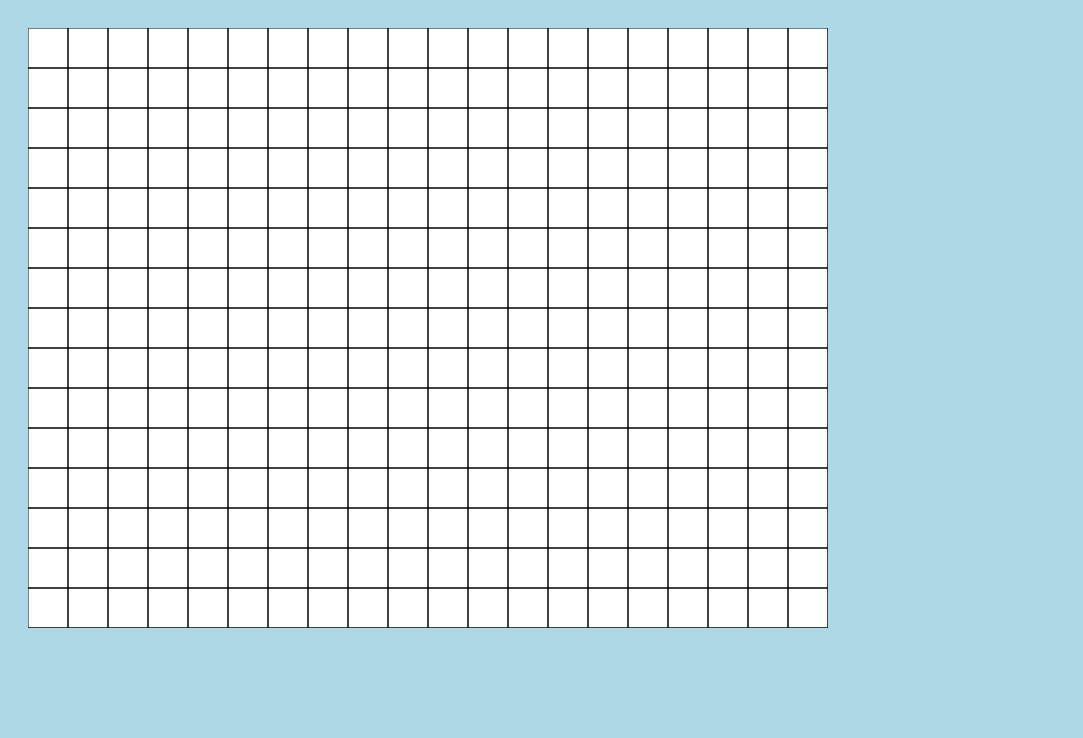
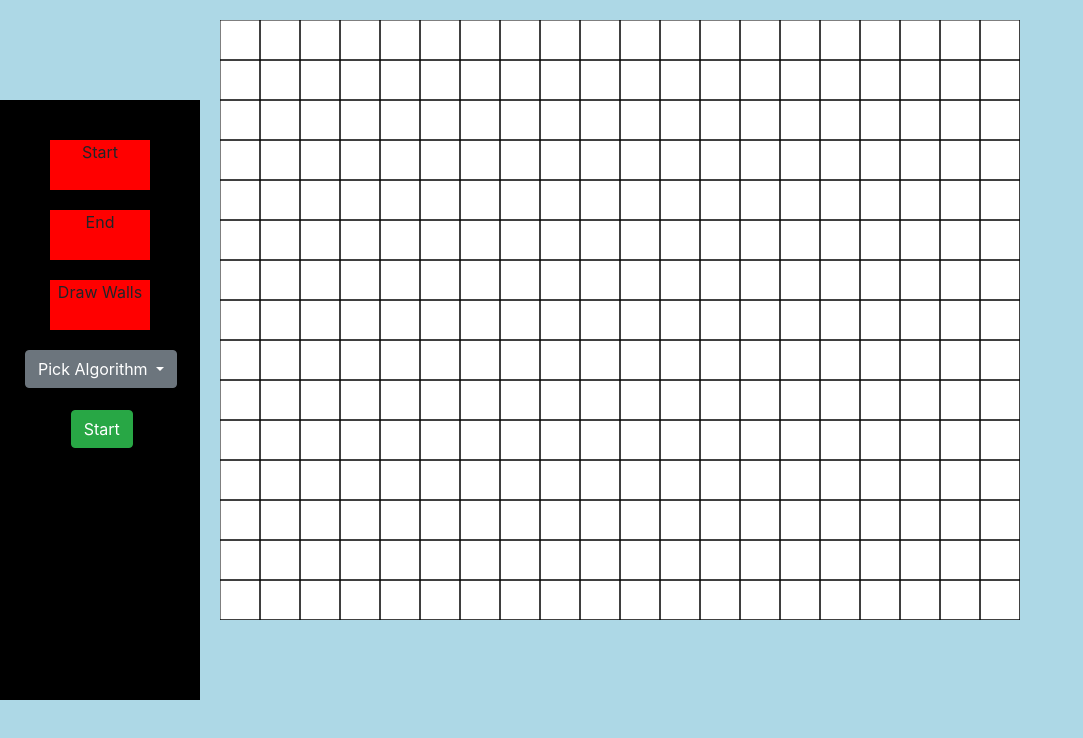
Before and after one commit to Dhruv-m-Shah/Path-Finding-Visualizer, a plain HTML site: page index.html in a window 1280 px wide. Shown: the whole page, without its empty margins (0-1083 px from the left). Drawn offline with nearby package versions, Linux system fonts and the light colour scheme.

Commit message:
Side bar added

```diff
--- a/index.html
+++ b/index.html
@@ -1,63 +1,52 @@
 <html>
 
 <head>
-
+    <link rel="stylesheet" href="https://stackpath.bootstrapcdn.com/bootstrap/4.4.1/css/bootstrap.min.css"
+        integrity="sha384-Vkoo8x4CGsO3+Hhxv8T/Q5PaXtkKtu6ug5TOeNV6gBiFeWPGFN9MuhOf23Q9Ifjh" crossorigin="anonymous">
+    <link rel="stylesheet" href="style.css">
 </head>
 
 <body style=" background: lightblue;">
-    <canvas id="c" style="background: #fff; margin:20px"></canvas>
+
+    <div class="selectorbox">
+        <div style="text-align: center;" class="start_point" onclick = "start_state()">
+            <p1>Start</p1>
+        </div>
+        <div style="text-align: center;" class="end_point" onclick = "end_state()">
+            <p1>End</p1>
+        </div>
+        <div style="text-align: center;" class="draw_wall" onclick = "wall_state()">
+            <p1>Draw Walls</p1>
+        </div>
+        <div class="dropdown algo">
+            <button class="btn btn-secondary dropdown-toggle" type="button" id="dropdownMenuButton"
+                data-toggle="dropdown" aria-haspopup="true" aria-expanded="false">
+                Pick Algorithm
+            </button>
+            <div class="dropdown-menu" aria-labelledby="dropdownMenuButton">
+                <a class="dropdown-item" href="#">A*</a>
+                <a class="dropdown-item" href="#">Dijkstra</a>
+                <a class="dropdown-item" href="#">BFS</a>
+            </div>
+        </div>
+        <div class="col text-center">
+            <button type="button" class="btn btn-success start">Start</button>
+        </div>
+    </div>
+    <canvas class="drawingboard" id="c" style="background: #fff; margin:20px"></canvas>
+
+
+    <script src="https://code.jquery.com/jquery-3.4.1.slim.min.js"
+        integrity="sha384-J6qa4849blE2+poT4WnyKhv5vZF5SrPo0iEjwBvKU7imGFAV0wwj1yYfoRSJoZ+n" crossorigin="anonymous">
+    </script>
+    <script src="https://cdn.jsdelivr.net/npm/popper.js@1.16.0/dist/umd/popper.min.js"
+        integrity="sha384-Q6E9RHvbIyZFJoft+2mJbHaEWldlvI9IOYy5n3zV9zzTtmI3UksdQRVvoxMfooAo" crossorigin="anonymous">
+    </script>
+    <script src="https://stackpath.bootstrapcdn.com/bootstrap/4.4.1/js/bootstrap.min.js"
+        integrity="sha384-wfSDF2E50Y2D1uUdj0O3uMBJnjuUD4Ih7YwaYd1iqfktj0Uod8GCExl3Og8ifwB6" crossorigin="anonymous">
+    </script>
 </body>
 <script src="https://code.jquery.com/jquery-1.12.4.min.js"></script>
-<script type="text/javascript" language="javascript">
-    class location1 {
-        constructor(xpos, ypos) {
-            this.xpos = xpos;
-            this.ypos = ypos;
-        }
-    }
-    previousGrid = new location1(0, 0);
-    var htmlCanvas = document.getElementById('c');
-    var context = htmlCanvas.getContext("2d");
-    htmlCanvas.width = screen.width;
-    htmlCanvas.height = screen.height;
-    var bw = screen.width;
-    // Box height
-    var bh = screen.height;
-    // Padding
-    var p = 10;
-
-    // Box width
-    context.beginPath();
-
-    function drawBoard() {
-        for (var x = 0; x <= bw; x += 40) {
-            for (var y = 0; y <= bh; y += 40) {
-                context.rect(x, y, 40, 40);
-            }
-        }
-        context.stroke();
-    }
-    drawBoard();
-
-    function lightUpSquare(xpos, ypos) {
-        xpos = xpos - 28;
-        ypos = ypos - 28;
-        var x = Math.floor(xpos / 40) * 40;
-        var y = Math.floor(ypos / 40) * 40;
-        if (x != previousGrid.xpos || y != previousGrid.ypos) {
-            context.fillStyle = "#FFFFFF"
-            context.fillRect(previousGrid.xpos, previousGrid.ypos, 40, 40);
-            console.log(x, y);
-            context.fillStyle = "#FF0000";
-            context.fillRect(x, y, 40, 40);
-            context.stroke();
-            previousGrid.xpos = x;
-            previousGrid.ypos = y;
-        }
-    }
-    onmousemove = function (e) {
-        lightUpSquare(event.pageX, event.pageY);
-    }
-</script>
+<script src="main.js"></script>
 
 </html>
--- /dev/null
+++ b/main.js
@@ -0,0 +1,111 @@
+class location1 {
+    constructor(xpos, ypos) {
+        this.xpos = xpos;
+        this.ypos = ypos;
+    }
+}
+var state_val = 0;
+previousGrid = new location1(0, 0);
+startBox = new location1(-1, -1)
+var htmlCanvas = document.getElementById('c');
+var context = htmlCanvas.getContext("2d");
+htmlCanvas.width = Math.floor(screen.width / 40) * 40;
+htmlCanvas.height = Math.floor(screen.height / 40) * 40;
+var bw = screen.width;
+// Box height
+var bh = screen.height;
+// Padding
+var p = 10;
+
+// Box width
+context.beginPath();
+
+function drawBoard() {
+    for (var x = 0; x <= bw; x += 40) {
+        for (var y = 0; y <= bh; y += 40) {
+            context.rect(x, y, 40, 40);
+        }
+    }
+    context.stroke();
+}
+drawBoard();
+
+function lightUpSquare(xpos, ypos) {
+    console.log(state_val)
+    xpos = xpos - 20 - 200;
+    ypos = ypos - 20;
+    var x = Math.floor(xpos / 40) * 40;
+    var y = Math.floor(ypos / 40) * 40;
+    if (x == startBox.xpos && y == startBox.yos) {
+        return;
+    }
+    if (x != previousGrid.xpos || y != previousGrid.ypos) {
+        if (previousGrid.xpos == startBox.xpos && previousGrid.ypos == startBox.ypos) {
+            context.fillStyle = "#FF0000";
+            context.fillRect(x, y, 40, 40);
+            context.stroke();
+            previousGrid.xpos = x;
+            previousGrid.ypos = y;
+            return;
+        }
+        context.fillStyle = "#FFFFFF"
+        context.fillRect(previousGrid.xpos, previousGrid.ypos, 40, 40);
+        console.log(x, y);
+        context.fillStyle = "#FF0000";
+        context.fillRect(x, y, 40, 40);
+        context.stroke();
+        previousGrid.xpos = x;
+        previousGrid.ypos = y;
+    }
+}
+
+function start_block(xpos, ypos) {
+    console.log("ASDAS");
+    xpos = xpos - 28 - 200;
+    ypos = ypos - 28;
+    var x = Math.floor(xpos / 40) * 40;
+    var y = Math.floor(ypos / 40) * 40;
+    startBox.xpos = x;
+    startBox.ypos = y;
+    console.log(startBox.xpos, startBox.ypos);
+    context.fillStyle = "#00FF00";
+    context.fillRect(x, y, 40, 40);
+    context.stroke();
+}
+
+document.onclick = function (event) {
+    console.log(state_val);
+
+    if (state_val == 1) {
+        start_block(event.pageX, event.pageY);
+    }
+
+    if (state_val == 2) {
+        end_block();
+    }
+
+    if (state_val == 3) {
+        wall_block();
+    }
+
+};
+onmousemove = function (e) {
+    lightUpSquare(event.pageX, event.pageY);
+
+}
+
+
+var state_var = 0;
+
+function start_state() {
+    console.log("SAD");
+    state_val = 1;
+}
+
+function end_state() {
+    state_val = 2;
+}
+
+function wall_state() {
+    state_val = 3;
+}
--- /dev/null
+++ b/style.css
@@ -0,0 +1,62 @@
+.selectorbox {
+    top: 50%;
+    position: fixed;
+    width: 200px;
+    height: 600px;
+    background-color: black;
+    transform: translateY(-300px);
+
+}
+
+.start_point {
+    position: absolute;
+    top: 40px;
+    left: 50px;
+    width: 100px;
+    height: 50px;
+    background-color: red;
+}
+
+.end_point {
+    position: absolute;
+    top: 110px;
+    left: 50px;
+    width: 100px;
+    height: 50px;
+    background-color: red;
+}
+
+.draw_wall {
+    position: absolute;
+    top: 180px;
+    left: 50px;
+    width: 100px;
+    height: 50px;
+    background-color: red;
+}
+
+.dropdown.algo {
+    position: absolute;
+    left: 25px !important;
+    top: 250px;
+    width: 100px !important;
+}
+
+.dropdown.algo {
+    position: absolute;
+    left: 50px;
+    top: 250px;
+    width: 100px !important;
+}
+
+.btn.btn-success.start {
+    position: absolute;
+    left: 70.735px;
+    top: 310px;
+}
+
+#c {
+    position: relative;
+    left: 200px;
+    z-index: -2;
+}
```
